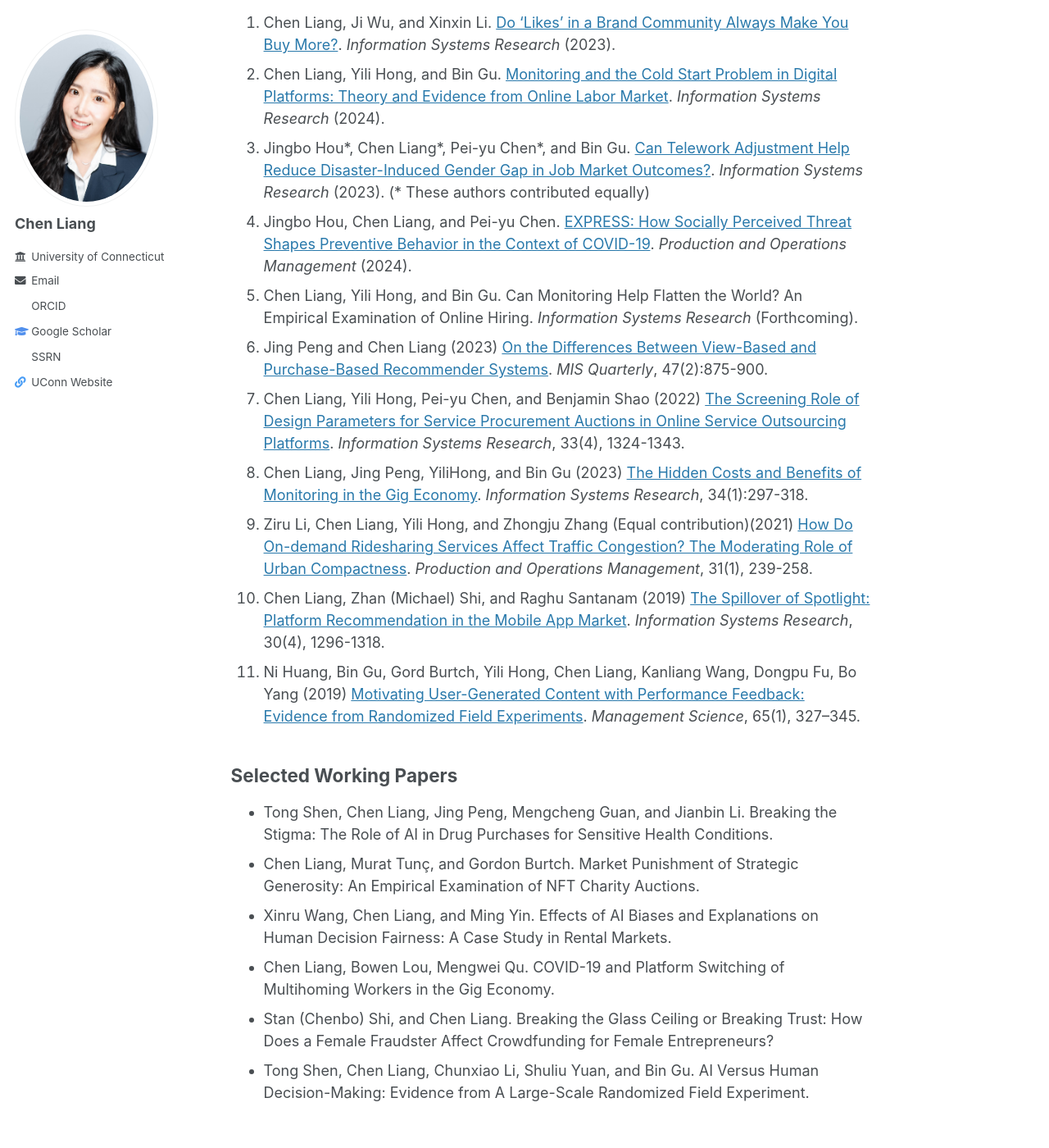
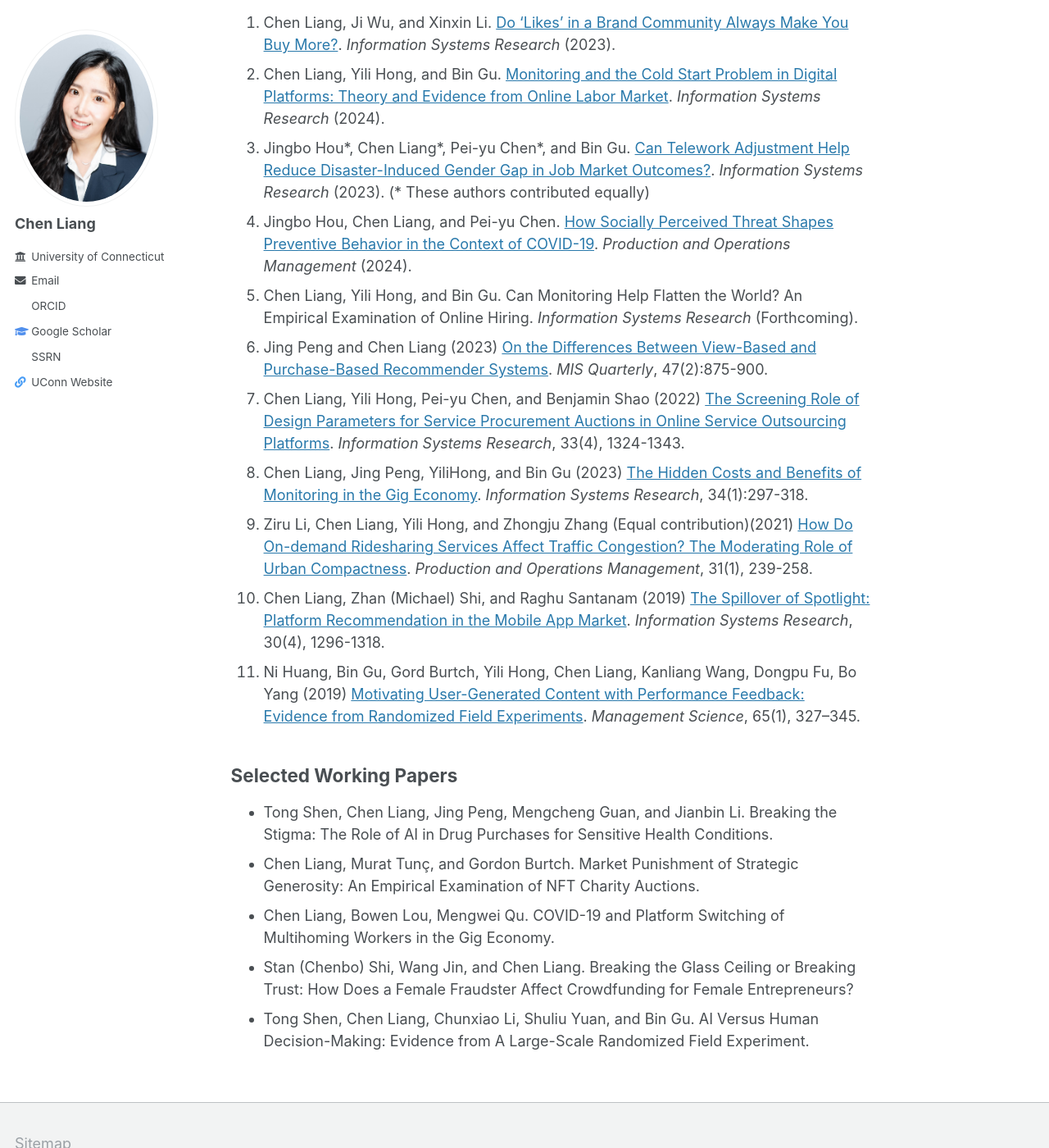
Before and after one commit to chen0liang/chen0liang.github.io, a Jekyll site: the page built from _pages/research.md, in a window 1280 px wide and 1400 px high, scrolled down 222 px. Shown: the whole window at 82% size. Built offline with Jekyll 4.4.1, drawn with Linux system fonts in a browser that asks for light colours; a style sheet for code colours, icons or effects is not loaded.

Commit message:
Update research.md

```diff
--- a/_pages/research.md
+++ b/_pages/research.md
@@ -11,7 +11,7 @@ author_profile: true
 1.  Chen Liang, Ji Wu, and Xinxin Li. [Do ‘Likes’ in a Brand Community Always Make You Buy More?](https://doi.org/10.1287/isre.2022.0008). *Information Systems Research* (2023).
 2.  Chen Liang, Yili Hong, and Bin Gu. [Monitoring and the Cold Start Problem in Digital Platforms: Theory and Evidence from Online Labor Market](https://doi.org/10.1287/isre.2021.0146). *Information Systems Research* (2024).
 3.  Jingbo Hou\*, Chen Liang\*, Pei-yu Chen\*, and Bin Gu. [Can Telework Adjustment Help Reduce Disaster-Induced Gender Gap in Job Market Outcomes?](https://pubsonline.informs.org/doi/10.1287/isre.2023.0241). *Information Systems Research* (2023). (* These authors contributed equally)
-4.  Jingbo Hou, Chen Liang, and Pei-yu Chen. [EXPRESS: How Socially Perceived Threat Shapes Preventive Behavior in the Context of COVID-19](https://journals.sagepub.com/doi/10.1177/10591478241231864?icid=int.sj-abstract.citing-articles.2). *Production and Operations Management* (2024).
+4.  Jingbo Hou, Chen Liang, and Pei-yu Chen. [How Socially Perceived Threat Shapes Preventive Behavior in the Context of COVID-19](https://journals.sagepub.com/doi/10.1177/10591478241231864?icid=int.sj-abstract.citing-articles.2). *Production and Operations Management* (2024).
 5.  Chen Liang, Yili Hong, and Bin Gu. Can Monitoring Help Flatten the World? An Empirical Examination of Online Hiring. *Information Systems Research* (Forthcoming).
 6.  Jing Peng and Chen Liang (2023) [On the Differences Between View-Based and Purchase-Based Recommender Systems](https://misq.umn.edu/on-the-differences-between-view-based-and-purchase-based-recommender-systems.html). *MIS Quarterly*, 47(2):875-900.
 7.  Chen Liang, Yili Hong, Pei-yu Chen, and Benjamin Shao (2022) [The Screening Role of Design Parameters for Service Procurement Auctions in Online Service Outsourcing Platforms](https://pubsonline.informs.org/doi/abs/10.1287/isre.2022.1168). *Information Systems Research*, 33(4), 1324-1343.
@@ -24,7 +24,6 @@ author_profile: true
 
 -   Tong Shen, Chen Liang, Jing Peng, Mengcheng Guan, and Jianbin Li. Breaking the Stigma: The Role of AI in Drug Purchases for Sensitive Health Conditions.
 -   Chen Liang, Murat Tunç, and Gordon Burtch. Market Punishment of Strategic Generosity: An Empirical Examination of NFT Charity Auctions.
--   Xinru Wang, Chen Liang, and Ming Yin. Effects of AI Biases and Explanations on Human Decision Fairness: A Case Study in Rental Markets.
 -   Chen Liang, Bowen Lou, Mengwei Qu. COVID-19 and Platform Switching of Multihoming Workers in the Gig Economy.
--   Stan (Chenbo) Shi, and Chen Liang. Breaking the Glass Ceiling or Breaking Trust: How Does a Female Fraudster Affect Crowdfunding for Female Entrepreneurs?
+-   Stan (Chenbo) Shi, Wang Jin, and Chen Liang. Breaking the Glass Ceiling or Breaking Trust: How Does a Female Fraudster Affect Crowdfunding for Female Entrepreneurs?
 -   Tong Shen, Chen Liang, Chunxiao Li, Shuliu Yuan, and Bin Gu. AI Versus Human Decision-Making: Evidence from A Large-Scale Randomized Field Experiment.
```
